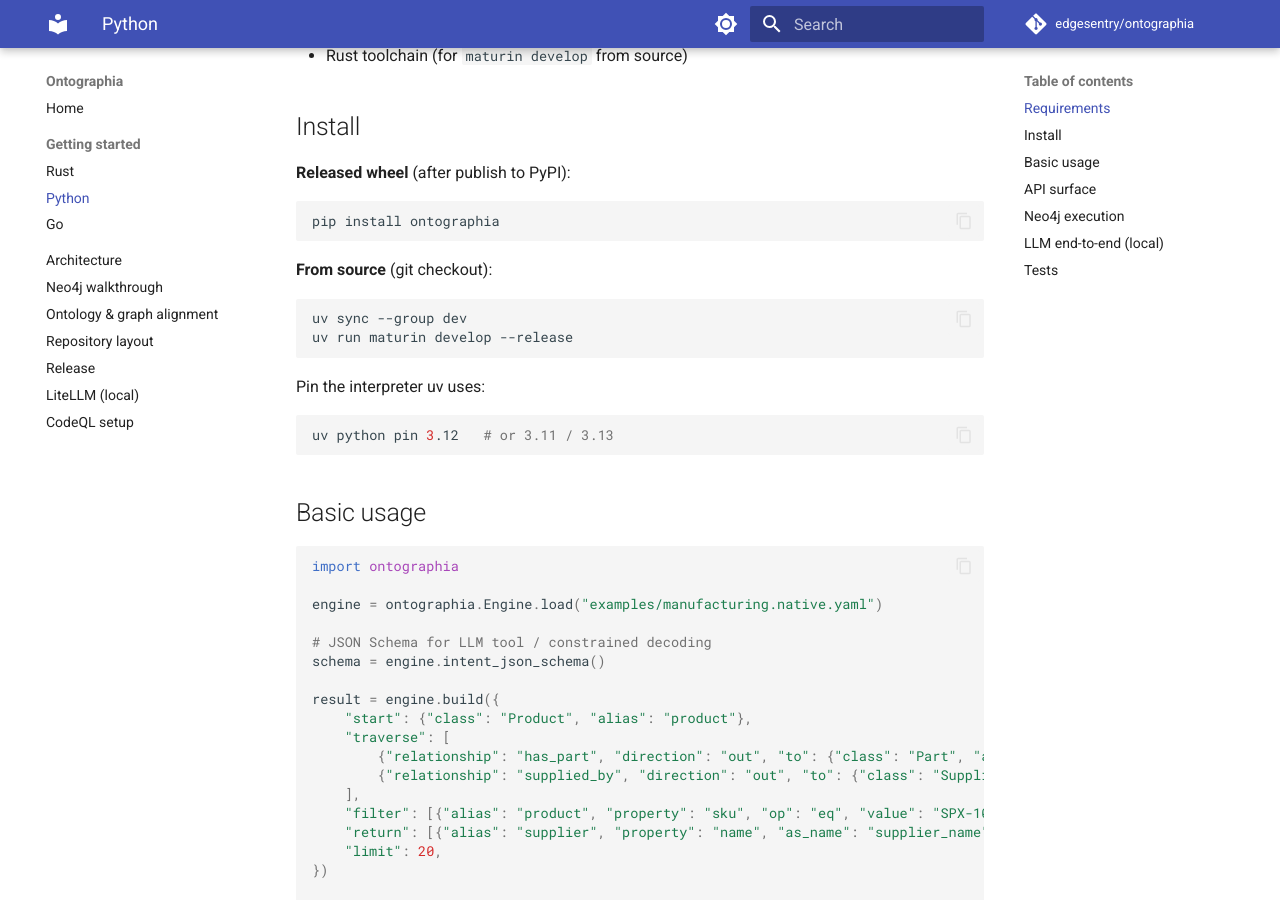
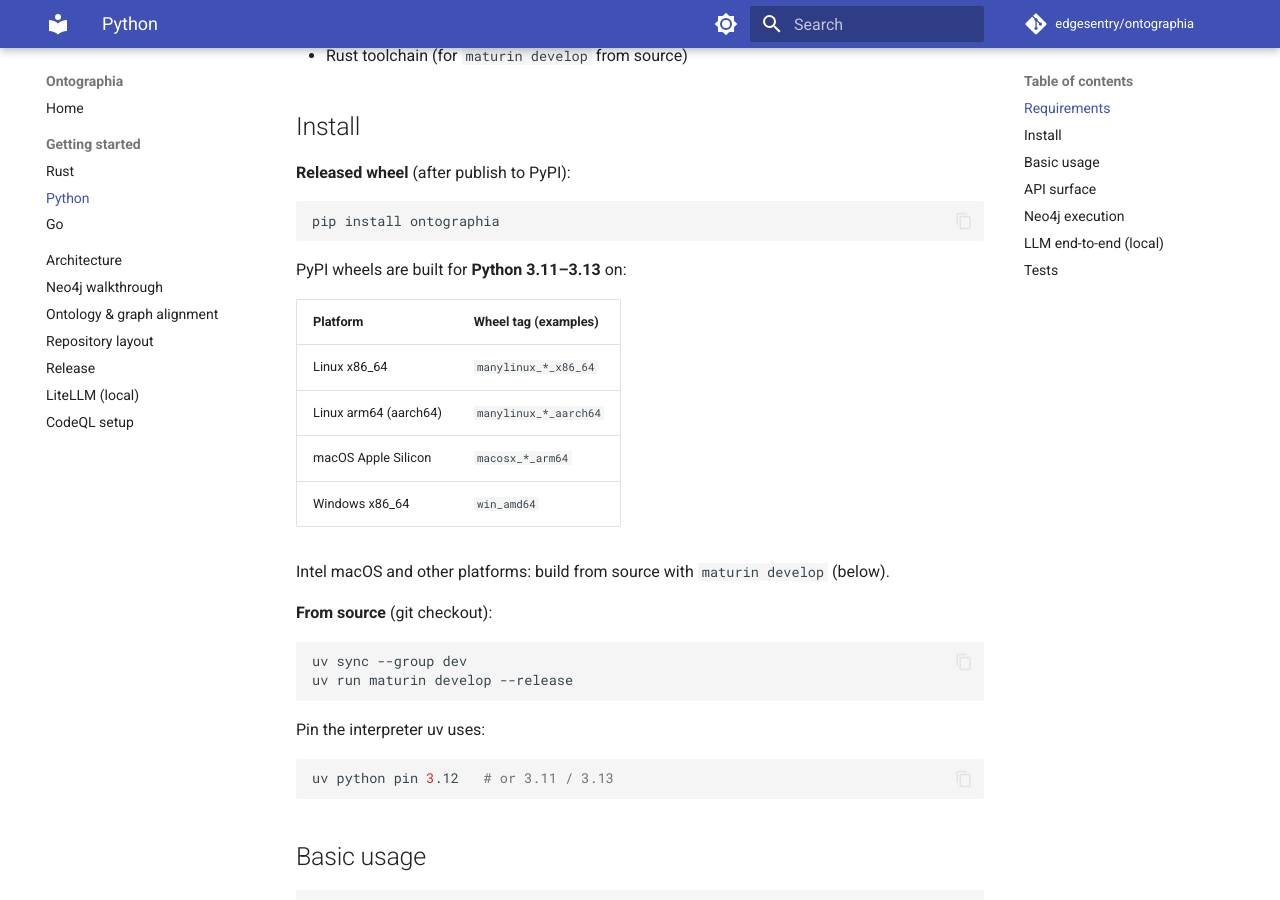
Before and after one commit to edgesentry/ontographia, an MkDocs documentation site: the page built from docs/python.md, in a window 1280 px wide and 900 px high, scrolled down 346 px. Built offline with MkDocs 1.6.1 and Material for MkDocs 9.7.7, drawn with Linux system fonts in a browser that asks for light colours; comment, search, counter and statistics services are not loaded.

Commit message:
Publish multi-platform Python wheels to PyPI (#32)
Publish multi-platform Python wheels on release.

Build maturin wheels on Linux x86_64/arm64, macOS arm64, and Windows x86_64 for Python 3.11–3.13, and document supported platforms (closes #29).

Co-authored-by: Cursor <cursoragent@cursor.com>

````diff
--- a/docs/python.md
+++ b/docs/python.md
@@ -15,6 +15,17 @@ Python bindings expose `ontographia.Engine` via PyO3. They call the same Rust `E
 ```bash
 pip install ontographia
 ```
+
+PyPI wheels are built for **Python 3.11–3.13** on:
+
+| Platform | Wheel tag (examples) |
+|----------|----------------------|
+| Linux x86_64 | `manylinux_*_x86_64` |
+| Linux arm64 (aarch64) | `manylinux_*_aarch64` |
+| macOS Apple Silicon | `macosx_*_arm64` |
+| Windows x86_64 | `win_amd64` |
+
+Intel macOS and other platforms: build from source with `maturin develop` (below).
 
 **From source** (git checkout):
 
````
Also changed, not shown: docs/index.md (+1 -1 lines), docs/release.md (+2 -2 lines), 1 other file.
